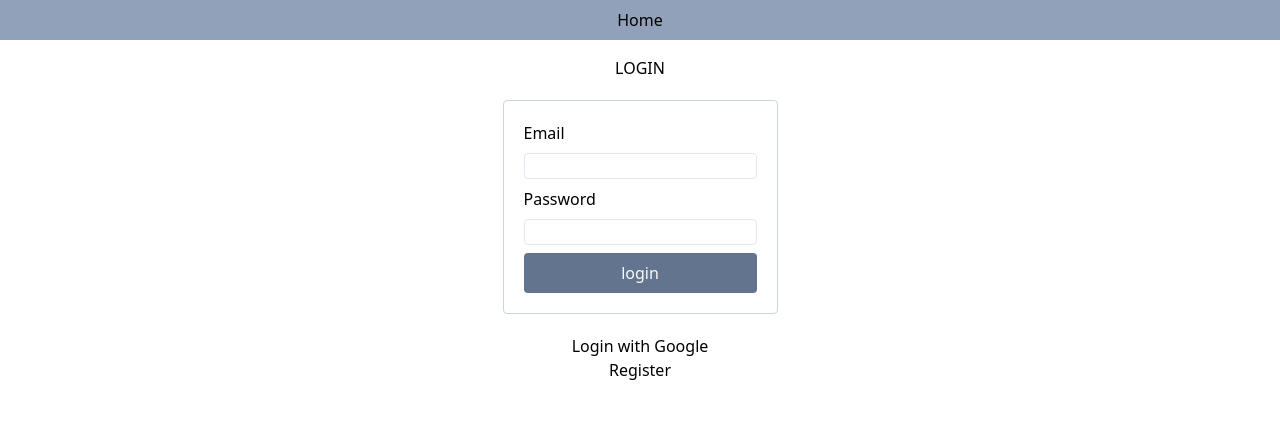
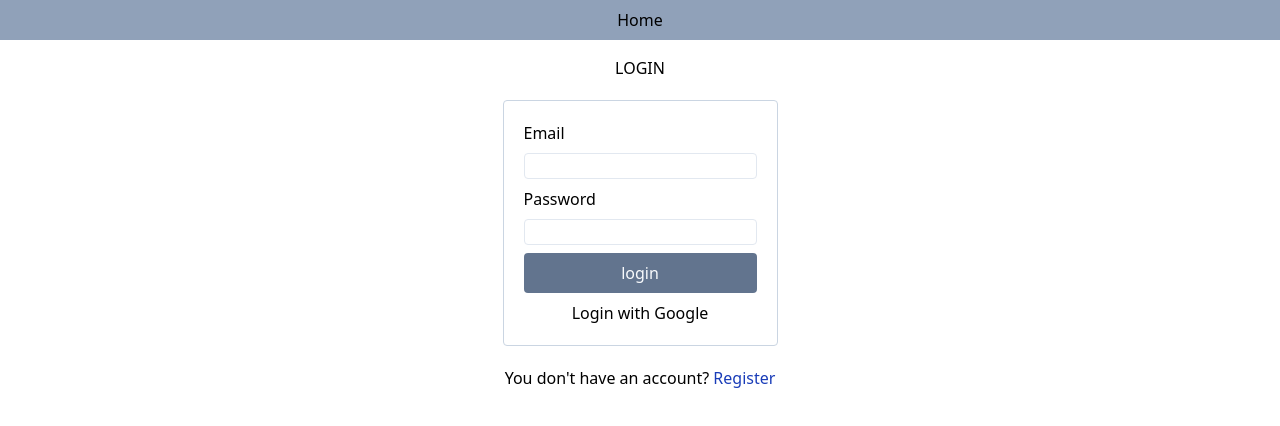
Before and after one commit to jtvidal/login-google-test-frontend, a React (Vite) app: page /auth/login in a window 1280 px wide. Shown: the top 426 px of the page. Built offline with nearby package versions, Linux system fonts and the light colour scheme.

Commit message:
feat: Login component

```diff
--- a/src/components/auth/Login.jsx
+++ b/src/components/auth/Login.jsx
@@ -1,19 +1,125 @@
 import { Link } from "react-router";
+import { useState, useContext } from "react";
+import { AuthContext } from "../../../services/auth.context.js";
+import { useNavigate } from "react-router";
 
 const Login = () => {
+  const [formData, setFormData] = useState({
+    email: "",
+    password: "",
+  });
+  const [errors, setErrors] = useState({});
+  const [err, setErr] = useState(null);
+  const navigate = useNavigate();
+  const { saveToken } = useContext(AuthContext);
 
+  const handleOnChange = (e) => {
+    try {
+      const { name, value } = e.target;
+      setFormData({
+        ...formData,
+        [name]: value,
+      });
+    } catch (error) {
+      console.error("Error handling input change:", error);
+    }
+  };
+
+  const handleLogin = async (e) => {
+    e.preventDefault();
+    try {
+      setFormData({
+        ...formData,
+      });
+      const response = await fetch(
+        `${import.meta.env.VITE_BACKEND_URL}/users/login`,
+        {
+          method: "POST",
+          headers: {
+            "Content-Type": "application/json",
+          },
+          body: JSON.stringify(formData),
+        }
+      );
+      const data = await response.json();
+      if (!response.ok) {
+        const dataErrors = {};
+        if (data.errors) {
+          data.errors.forEach((e) => {
+            dataErrors[e.field] = e.message;
+          });
+          console.log(dataErrors);
+        }
+        setErrors(dataErrors);
+        throw new Error(data.message);
+      } else {
+        console.log("User logged in successfully:", data);
+        saveToken(data.token);
+        navigate("/");
+      }
+    } catch (error) {
+      console.error("Error logging in user:", error);
+      setErr(error.message);
+    }
+  };
   return (
     <div className="flex flex-col justify-center items-center h-full mt-4">
       <h2>LOGIN</h2>
-      <form action="" method="post" className="flex flex-col gap-2 m-5 border p-5 rounded border-slate-300">
+      <form
+        action=""
+        method="post"
+        className="flex flex-col gap-2 m-5 border p-5 rounded border-slate-300"
+        onSubmit={handleLogin}
+      >
+        {err && <p className="text-red-500 text-sm">{err}</p>}
         <label htmlFor="email">Email</label>
-        <input type="email" name="email" id="email" className="border-[1px] rounded border-slate-200" />
-        <label htmlFor="pass">Password</label>
-        <input type="password" name="pass" id="pass" className="border-[1px] rounded border-slate-200" />
-        <button type="submit" className="p-2 bg-slate-500 text-slate-50 rounded cursor-pointer hover:bg-slate-300 hover:text-slate-700 duration-100">login</button>
+        <input
+          type="email"
+          name="email"
+          id="email"
+          value={formData.email}
+          onChange={handleOnChange}
+          className="border-[1px] rounded border-slate-200"
+        />
+        {errors.email && <p className="text-red-500 text-sm">{errors.email}</p>}
+        <label htmlFor="password">Password</label>
+        <input
+          type="password"
+          name="password"
+          id="password"
+          value={formData.password}
+          onChange={handleOnChange}
+          className="border-[1px] rounded border-slate-200"
+        />
+        {errors.password && (
+          <p className="text-red-500 text-sm">{errors.password}</p>
+        )}
+        <button
+          type="submit"
+          className="p-2 bg-slate-500 text-slate-50 rounded cursor-pointer hover:bg-slate-300 hover:text-slate-700 duration-100"
+        >
+          login
+        </button>
+        <div className="self-center">
+          <button
+            className="cursor-pointer hover:underline"
+            onClick={() =>
+              (window.location.href = `${
+                import.meta.env.VITE_BACKEND_URL
+              }/auth/google`)
+            }
+          >
+            Login with Google
+          </button>
+        </div>
       </form>
-      <div><button className="cursor-pointer hover:underline">Login with Google</button></div>
-      <Link to={"/auth/register"}>Register</Link>
+      <p>
+        You don't have an account?
+        <Link to={"/auth/register"} className="text-blue-800">
+          {" "}
+          Register
+        </Link>
+      </p>
     </div>
   );
 };
```
